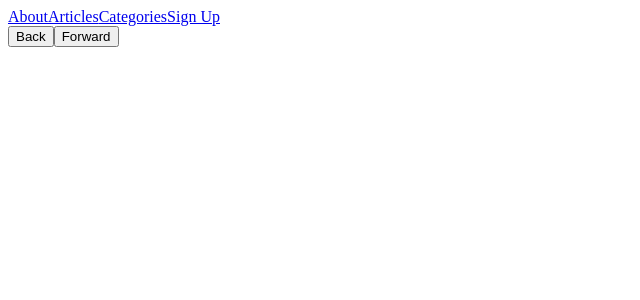
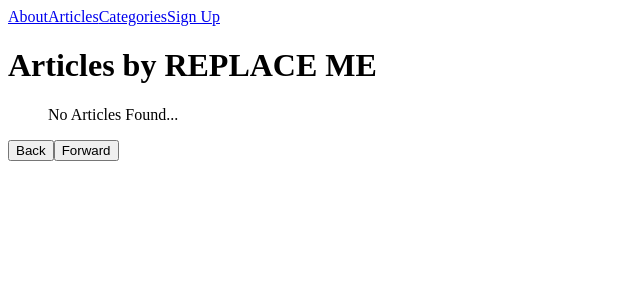
Before and after one commit to nidabaci/react-router, a React (Create React App) app in the folder react-router-lesson-starter/: page /authors/1 in a window 1280 px wide. Shown: the top 300 px of the page, without its empty margins (0-640 px from the left). Built offline with nearby package versions, Linux system fonts and the light colour scheme; the HTML template or start-up script is replaced by a standard one.

Commit message:
feat: Authors route created

```diff
--- a/react-router-lesson-starter/src/app/App.js
+++ b/react-router-lesson-starter/src/app/App.js
@@ -18,9 +18,17 @@ function App() {
     <Router>
       <Header />
       <main>
+      <Route path='/articles/:title'>
+          <Article />
+        </Route>
         <Route path='/about'>
           <About />
         </Route>
+
+        <Route path='/authors/:name'>
+          <Author />
+        </Route>
+
         <Route path='/sign-up'>
           <SignUp />
         </Route>
```
